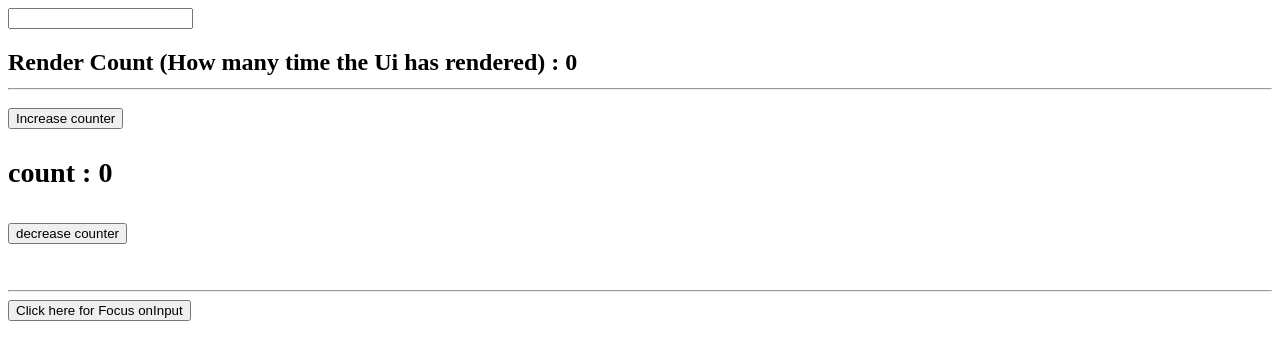
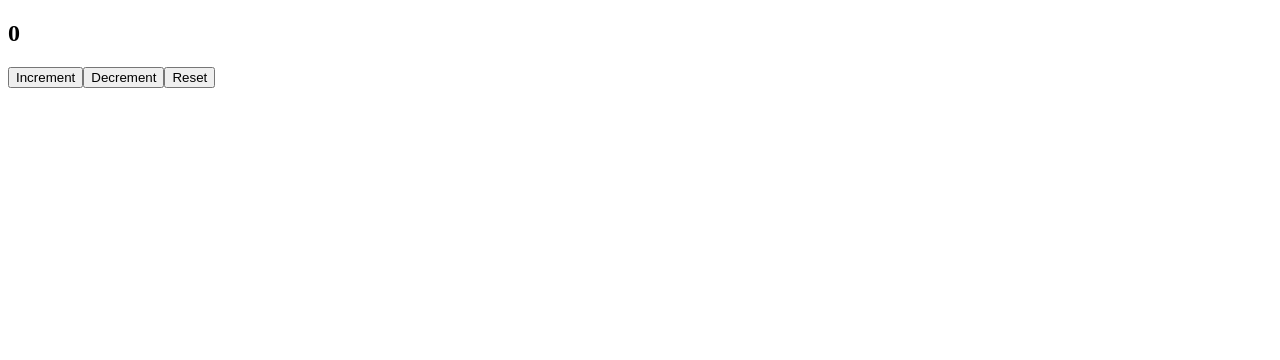
Before and after one commit to sarthak-k-patro/Concepts-of-ReactJS, a React (Create React App) app: page / in a window 1280 px wide. Shown: the top 360 px of the page. Built offline with nearby package versions, Linux system fonts and the light colour scheme; the HTML template or start-up script is replaced by a standard one.

Commit message:
customHook component useCounter

```diff
--- /dev/null
+++ b/src/AllaboutCustomHook.jsx
@@ -0,0 +1,25 @@
+import { useState } from "react";
+
+const useCounter = (initialValue = 0) => {
+  const [count, setCount] = useState(initialValue);
+
+  const increment = () => setCount(count + 1);
+  const decrement = () => setCount(count - 1);
+  const reset = () => setCount(initialValue);
+  return { count, increment, decrement, reset };
+};
+
+const CustomHookComponent = () => {
+  const { increment, decrement, count, reset } = useCounter(0);
+
+  return (
+    <div>
+      <h2>{count}</h2>
+      <button onClick={increment}>Increment</button>
+      <button onClick={decrement}>Decrement</button>
+      <button onClick={reset}>Reset</button>
+    </div>
+  );
+};
+
+export default CustomHookComponent;
--- a/src/App.js
+++ b/src/App.js
@@ -3,6 +3,7 @@ import React from "react";
 import AllAboutuseState from "./AllAboutuseState";
 import { AllAboutuseEffect } from "./AllAboutuseEffect";
 import { AllAboutuseRef } from "./AllAboutUseRefHook";
+import CustomHookComponent from "./AllaboutCustomHook";
 function App() {
   return (
     <div>
@@ -11,9 +12,12 @@ function App() {
       </div>
       <div>
         <AllAboutuseState />
-      </div> */}
+      </div>
       <div>
-        <AllAboutuseRef />
+        <AllAboutuseRef /> */}
+      {/* </div> */}
+      <div>
+        <CustomHookComponent />
       </div>
     </div>
   );
```
Also changed, not shown: src/Context/AppContext.jsx (added).
